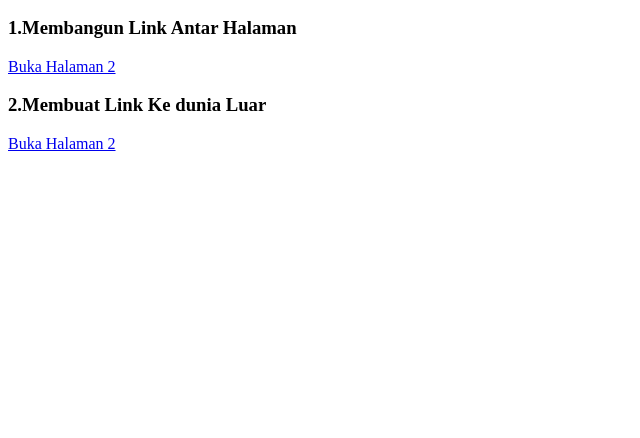
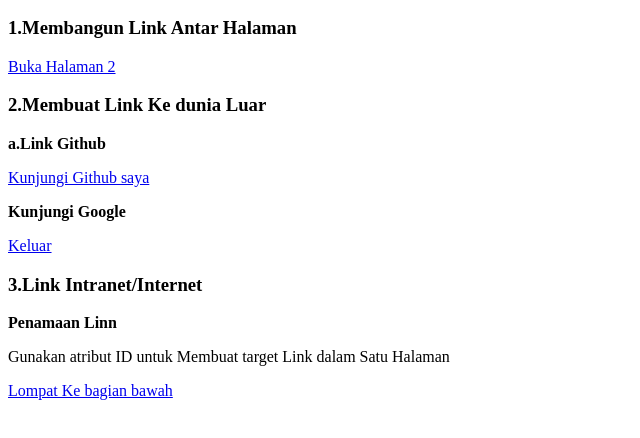
Before and after one commit to Rafreaks06/1124160189-Tugas-03, a plain HTML site: page index.html in a window 1280 px wide. Shown: the part 110-548 px from the top of the page, without its empty margins (0-640 px from the left). Drawn offline with Linux system fonts and the light colour scheme.

Commit message:
Soal Ke-3

```diff
--- a/index.html
+++ b/index.html
@@ -15,8 +15,18 @@
     </section>
      <section>
         <h3>2.Membuat Link Ke dunia Luar</h3>
-        <a href="https://github.com/Rafreaks06/1124160189-Tugas-02" target="_blank"><p>Buka Halaman 2</p></a>
+        <p><b>a.Link Github</b></p>
+        <a href="https://github.com/Rafreaks06/1124160189-Tugas-02" target="_blank"><p>Kunjungi Github saya</p></a>
+        <p><b>Kunjungi Google</b></p>
+        <a href="https://www.google.co.id/?hl=id" target="_blank"><p>Keluar</p></a>
     </section>
+     <section>
+        <h3>3.Link Intranet/Internet</h3>
+        <p><b>Penamaan Linn</b></p>
+        <p>Gunakan atribut ID untuk Membuat target Link dalam Satu Halaman </p>
+        <a href="Soal-3"><p></p>Lompat Ke bagian bawah</a>
+    </section>
+
 </body>
 
 </html>
```
